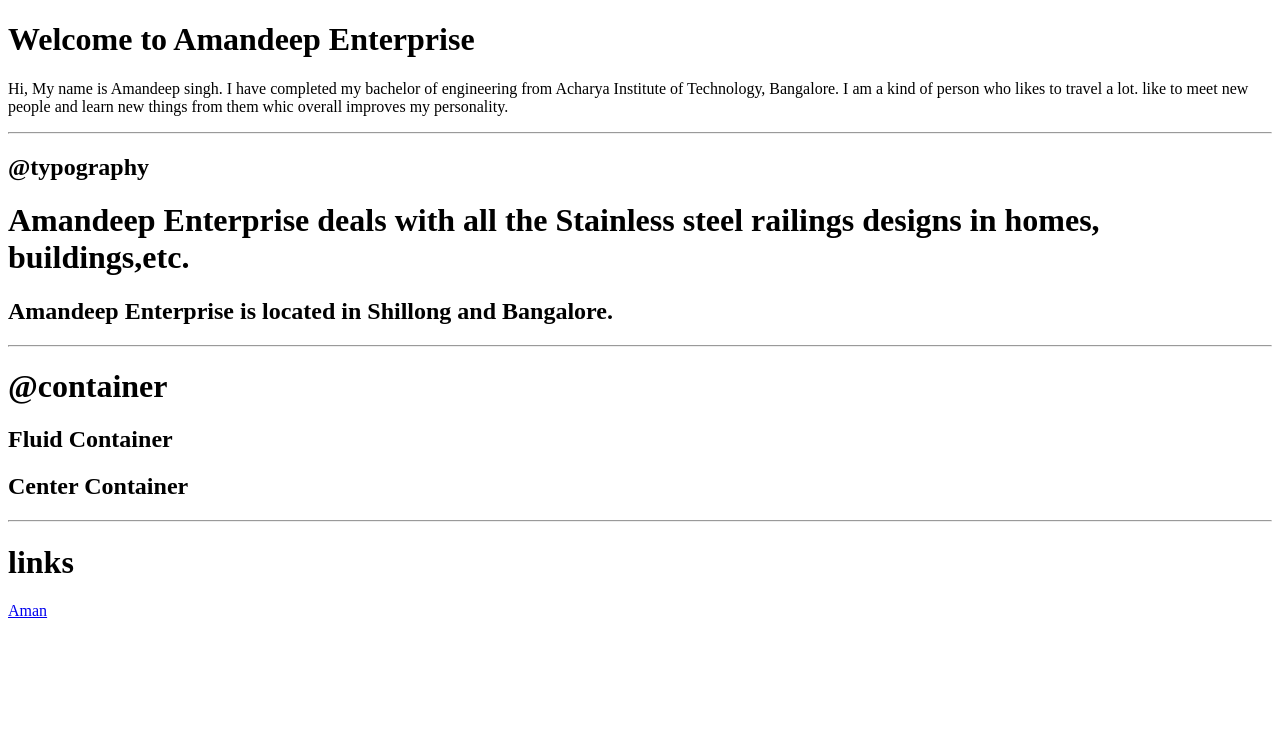
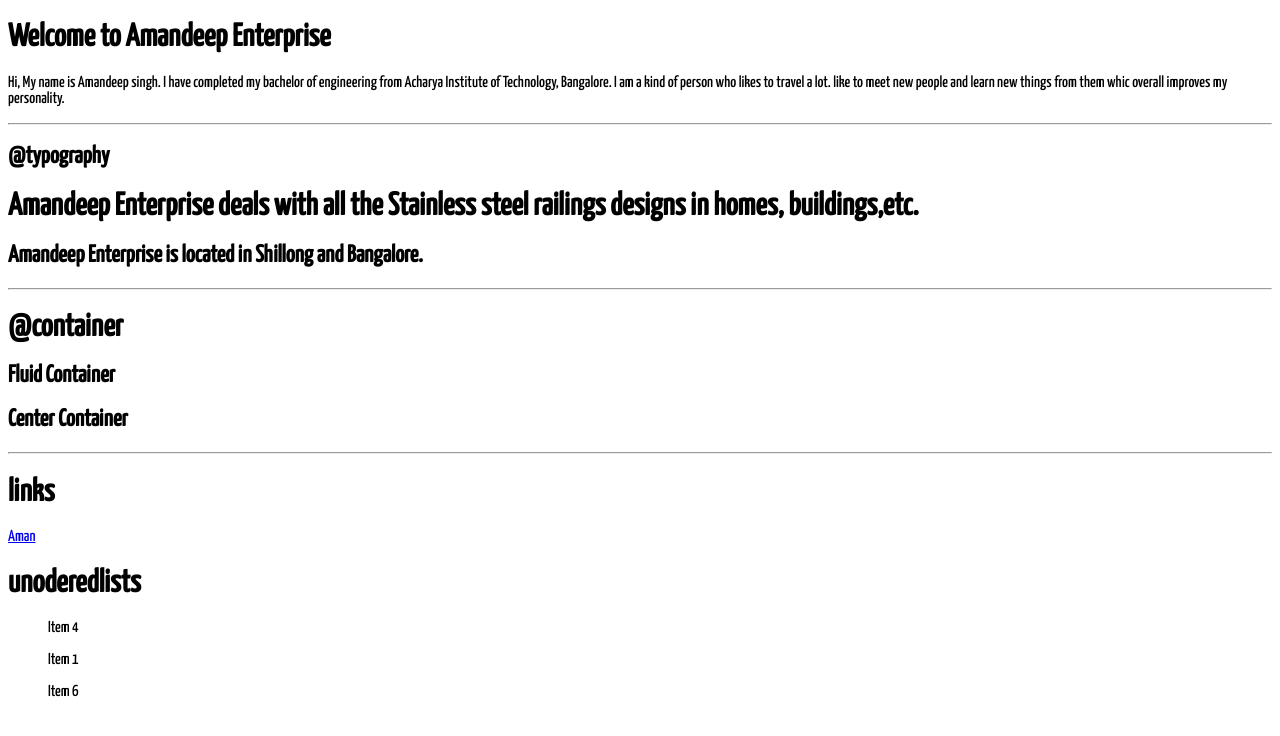
Before and after one commit to Amandeeep05/Amandeep-Enterprise.html, a plain HTML site: page index.html in a window 1280 px wide. Drawn offline with Linux system fonts and the light colour scheme.

Commit message:
Css import and selectors

```diff
--- a/index.html
+++ b/index.html
@@ -6,9 +6,10 @@
     <meta http-equiv="X-UA-Compatible" content="IE=edge">
     <meta name="viewport" content="width=device-width, initial-scale=1.0">
     <title>Component library</title>
+    <link rel="stylesheet" href="style.css">
 </head>
 <body>
-    <h1>Welcome to Amandeep Enterprise</h1>
+    <h1 id="lib-header"> Welcome to Amandeep Enterprise</h1>
     <p>Hi, My name is Amandeep singh. I have completed my bachelor of engineering from Acharya Institute of  Technology,
         Bangalore.
     I am a kind of person who likes to travel a lot. like to meet new people and learn new things from them whic overall improves my personality.</p>
@@ -24,7 +25,15 @@
     <h1>links</h1>
     <a href="https://www.linkedin.com/in/amandeep-singh-0150a6168/">Aman</a>
 
+<h1>unoderedlists</h1>
+<ul>Item 4</ul>
+<ul>Item 1</ul>
+<ul>Item 6</ul>
 
+
+
+
+<div style="height: 30vh;"></div>
 
 </body>
 </html>
--- /dev/null
+++ b/style.css
@@ -0,0 +1,4 @@
+@import url('https://fonts.googleapis.com/css2?family=Yanone+Kaffeesatz:wght@300;500&display=swap');
+body{
+    font-family: 'Yanone Kaffeesatz', sans-serif;
+}
```
